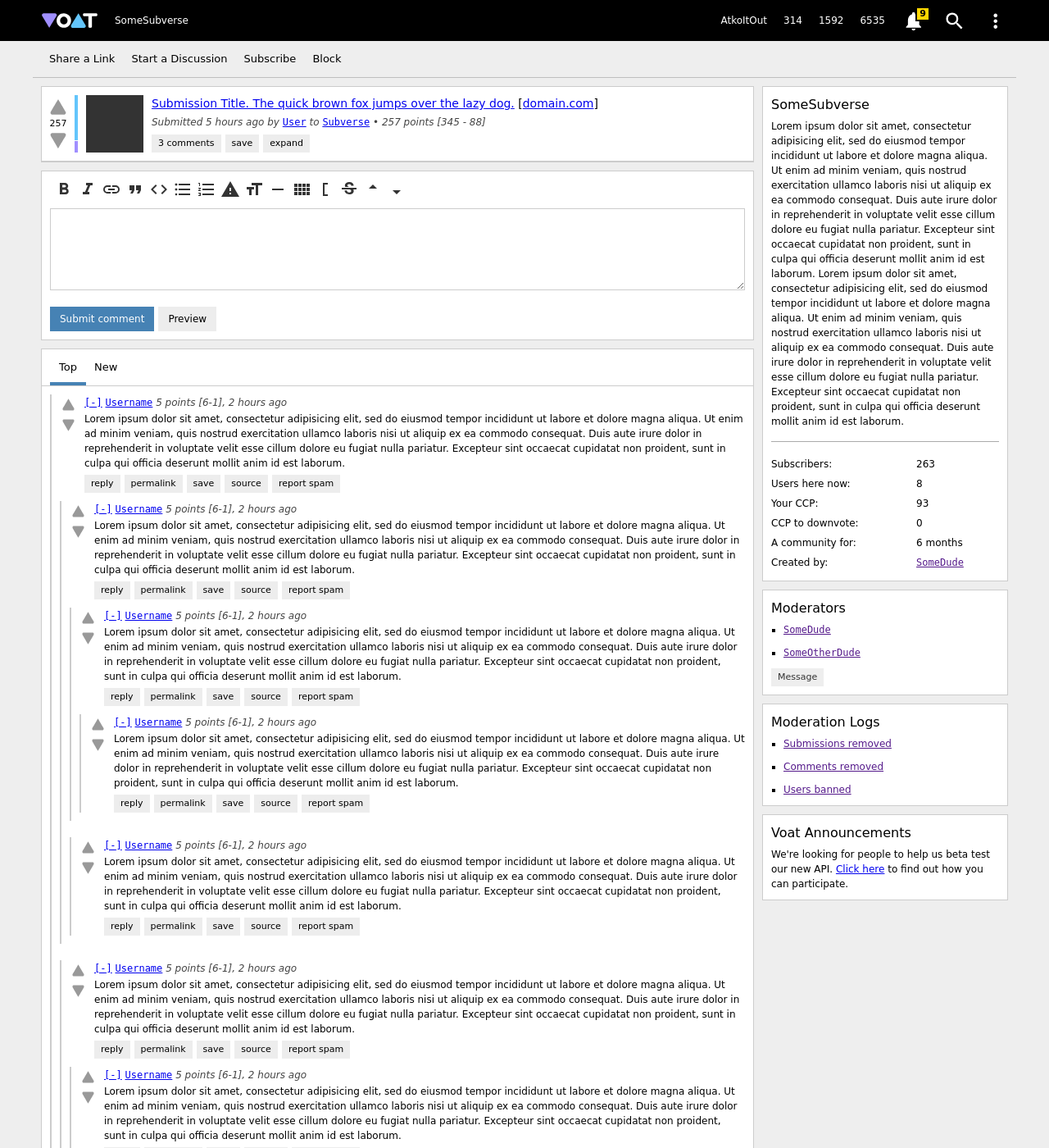
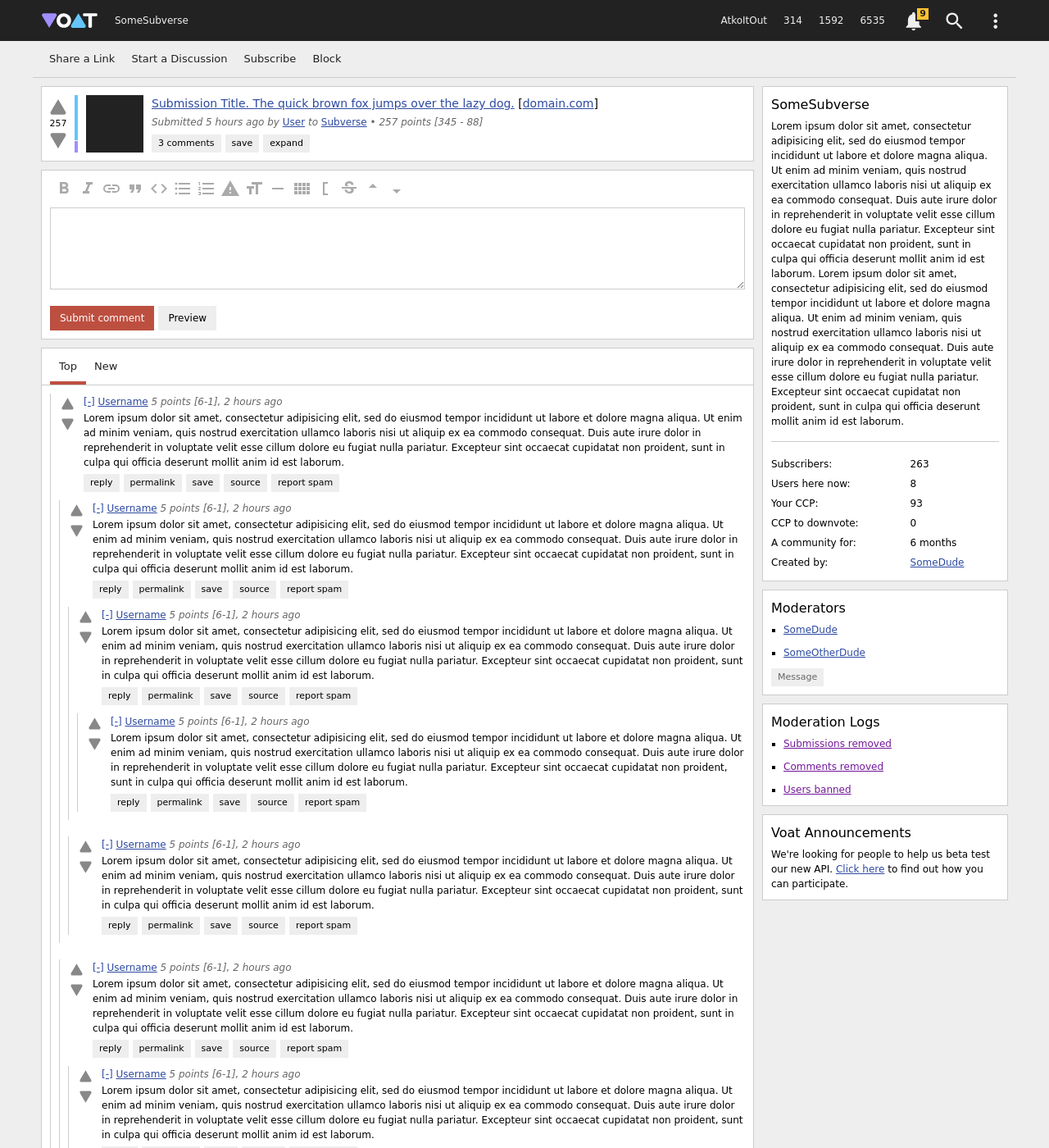
Before and after one commit to AmyAcker/Voatotype, a Jekyll site: the page built from voat.co/v/SomeSubverse/comments.html, in a window 1280 px wide and 1400 px high. Shown: the whole window at 82% size. Built offline with Jekyll 4.4.1, drawn with Linux system fonts in a browser that asks for light colours.

Commit message:
rewrite light theme with dark theme structure

```diff
--- a/_sass/themes/_light.scss
+++ b/_sass/themes/_light.scss
@@ -1,208 +1,182 @@
-// TABLE OF CONTENTS ////////////
+// Light theme
 
-    // Variables
+$gray-1: #222;
+$gray-2: #444;
+$gray-3: #666;
+$gray-4: #888;
+$gray-5: #aaa;
+$gray-6: #ccc;
+$gray-7: #eee;
 
-    // Base
+$blue:    #2D4AA1;
+$purple:  #741799;
+$orange:  #BD4F40;
+$yellow:  #FFC231;
 
-    // Layout
-        // launcher
-        // header
-        // footer
+$light-blue:     lighten($blue,    15%);
+$light-purple:   lighten($purple,  15%);
+$light-orange:   lighten($orange,  15%);
+$light-yellow:   lighten($yellow,  15%);
 
-    // Components
-        // box
-        // list
-        // input
-        // vote-arrows
-        // button
-        // toggle
+$dark-blue:       darken($blue,    15%);
+$dark-purple:     darken($purple,  15%);
+$dark-orange:     darken($orange,  15%);
+$dark-yellow:     darken($yellow,  15%);
 
-//////////////////////////////////
-
-
-
-// Variables
-
-$link-color: #00e;
-$link-color-hover: lighten($link-color, 15%);
-$link-color-visited: #551a8b;
-$link-color-visited-hover: lighten($link-color-visited, 15%);
-$header-color: black;
-$page-section-background: white;
 
 $upvote-color: #63C5FB;
 $downvote-color: #a08fff;
-$lightgray: transparentize(black, 0.93);
-$mediumgray: transparentize(black, 0.8);
-$darkgray: transparentize(black, 0.6);
-$red: #a00;
-$border-color: $mediumgray;
-$accent-color: steelblue;
-$accent-color-hover: darken($accent-color, 15%);
 
+$border-color: $gray-6;
 $border: 1px solid $border-color;
 
-$body-background: #eee;
-$content-background: white;
+.launcher {
+    background: $gray-1;
+    border: 1px solid $gray-1;
+    border-top: 0;
 
+    &__input:focus {
+        border-color: white !important;
+        color: white;
+    }
+}
 
-// Base
+.body {
+    background: $gray-7;
+    color: black;
 
-body {
-    background: $body-background;
+    &_-modal-is-open > .body__backdrop,
+    &_-launcher-is-open > .body__backdrop {
+        background: transparentize($gray-7, 0.05);
+    }
 }
 
 a {
-    color: $link-color;
+    color: $blue;
 
+    &:active,
     &:hover {
-        color: $link-color-hover;
+        color: $light-blue;
+        text-decoration: none;
+
+        &:visited {
+            color: $light-purple;
+        }
     }
 
     &:visited {
-        color: $link-color-visited;
-
-        &:hover {
-            color: $link-color-visited-hover;
-        }
+        color: $purple;
     }
-}
-
-table {
-
-}
-
-thead {
-    border-bottom: $border;
 }
 
 .username,
 .subverse {
-	font-family: "DejaVu Sans Mono";
-	font-style: normal;
-}
+    font-style: normal;
+    color: $blue !important;
 
-
-// Layout
-
-
-
-.body_-modal-is-open > .body__backdrop {
-    background: transparentize(white, 0.1);
-}
-
-.body_-launcher-is-open {
-
-    .body__backdrop {
-        background: transparentize(white, 0.1);
-    }
-
-    .header__logo path {
-        fill: #eee;
+    &:focus,
+    &:hover {
+        color: $light-blue !important;
+        text-decoration: none;
     }
 }
 
-.header {
-    background: $header-color;
-    color: white;
+hr {
+    background: $border-color;
+}
 
-    a:not(.button) {
-        color: white;
-        text-decoration: none;
+.input {
 
-        &:hover {
-            color: $upvote-color;
+    &__input,
+    &__select,
+    &__textarea {
+        background: transparent;
+        border: $border;
+        color: black;
+
+        &:focus {
+            border-color: $light-orange;
         }
+    }
+
+    &__select {
+        -webkit-appearance: none;
+        -moz-appearance: none;
+        appearance: none;
     }
 }
 
 
-.launcher {
-    background: #333;
-    color: white;
+.header {
+    background: $gray-1;
 
-    &__input {
-        color: white;
+    a {
+        color: $gray-7;
+        text-decoration: none;
+        outline: none;
 
-        &:focus {
-            border-color: #bbb !important;
+        &:focus,
+        &:hover {
+            color: $upvote-color !important;
         }
+    }
+
+    svg {
+        fill: $gray-7;
+    }
+
+    &__logo a:focus svg path,
+    &__logo a:hover svg path {
+        fill: $upvote-color !important;
     }
 }
 
 
-
-
-
-.footer {
-    background: black;
-    color: white;
-
-    a {
-        color: white;
-
-        &:hover {
-            color: $upvote-color;
-        }
-    }
-}
-
-
-// Components
-
 .box {
 
     &__details {
-        color: #444;
+        color: $gray-3;
         font-style: italic;
     }
 
     &__expository {
-        border-left: 3px solid #aaa;
-        background: #f5f5f5;
+        color: $gray-2;
+        font-style: italic;
+        background: $gray-7;
+        border-left: 4px solid $gray-3
     }
 
     &__thumbnail {
-        background: #111;
+        background: $gray-1;
     }
 
-    &--modal,
-    &--page-section {
-        background: $page-section-background;
-        border: $border;
-
-        &__title {
-            // border-bottom: $border;
-        }
+    &--modal {
+        background: white;
+        border: 1px solid $gray-5;
     }
 
-    &--subverse,
-    &--private-message,
-    &--submission {
-        border-bottom: $border;
+    &--page-section {
+        background: white;
+        border: $border;
     }
 
     &--submission {
-
-        &__thumbnail {
-            background: #333;
-        }
 
         &__vote-bar {
             background: $downvote-color;
 
             > div {
                 background: $upvote-color;
-                border-bottom: 1px solid $page-section-background;
+                border-bottom: 1px solid white;
             }
         }
     }
 
     &--comment {
-        border-left: 2px solid $border-color;
+        border-left: 1px solid $gray-6;
 
         &:hover {
-            border-color: #999;
+            border-color: $dark-blue;
         }
     }
 }
@@ -214,228 +188,173 @@
     }
 }
 
-.input {
+.vote-arrows {
 
-    &__input,
-    &__select,
-    &__textarea {
-        background: none;
-        border: $border;
+    &__arrow {
+        outline: none;
 
-        &:focus {
-            border-color: $accent-color;
-        }
-    }
-
-    &--checkbox,
-    &--radio {
-
-
-        &__fake-checkbox,
-        &__fake-radio {
-            border: 0.1rem solid $darkgray;
-
-            > div {
-                background: $accent-color;
-            }
+        svg {
+            fill: $gray-4;
         }
 
-        &__label:hover {
-
-            &,
-            & > .input__fake-checkbox {
-
-                color: $accent-color;
-                border-color: $accent-color;
-            }
+        &--up:focus svg,
+        &--up:hover svg {
+            fill: $upvote-color;
         }
 
-        &__true-checkbox:focus {
-
-            ~ label {
-                color: $accent-color;
-
-                & > div {
-                    border-color: $accent-color;
-                }
-            }
-        }
-
-    }
-}
-
-.vote-arrows {
-    fill: transparentize(black, 0.6);
-
-    &__arrow--up:hover {
-        fill: $upvote-color;
-    }
-
-    &__arrow--down:hover {
-        fill: $downvote-color;
-    }
-
-    &__arrow--disabled {
-        &,
-        &:hover {
-            fill: #ddd;
-            cursor: not-allowed;
-            stroke: red !important;
-            stroke-width: 1px !important;
-
+        &--down:focus svg,
+        &--down:hover svg {
+            fill: $downvote-color;
         }
     }
 }
 
 .button {
+    outline: none;
 
     &--loud {
+        background: $orange;
+        color: white !important;
 
-        &,
-        &:visited {
-            background: $accent-color;
-            color: white;
-        }
-
-        &:hover,
-        &:visited:hover {
-            background: $accent-color-hover;
-            color: white;
+        &:focus,
+        &:hover {
+            background: $dark-orange;
         }
     }
 
     &--quiet {
+        background: $gray-7;
+        color: black !important;
 
-        &,
-        &:visited {
-            background: $lightgray;
-            color: black;
-        }
-
-        &:hover,
-        &:visited:hover {
-            background: $accent-color-hover;
-            color: white;
-        }
-    }
-
-    &--launcher {
-        &,
-        &:visited {
-            color: black;
-        }
-
-        &:hover,
-        &:visited:hover {
-            background: $lightgray;
-            color: black;
+        &:focus,
+        &:hover {
+            background: $gray-3;
+            color: white !important;
         }
     }
 
     &--serious {
-        background: $red;
-        color: white;
+        @extend .button--loud;
 
+        &:focus,
         &:hover {
-            background: darken($red, 10%);
+            background: #D10076;
+            color: $gray-7 !important;
         }
     }
 
     &--disabled {
+        background: $gray-7;
+        color: $gray-3 !important;
+        cursor: not-allowed;
+    }
 
-        &,
-        &:hover,
-        &:visited,
-        &:visited:hover {
-            background: #eee;
-            color: #333;
-            cursor: not-allowed;
+    &--header {
+
+        &__number {
+            font-weight: bold;
+            background: $yellow;
+            color: $gray-1;
+            border: 2px solid $gray-1;
+        }
+
+        &:focus svg,
+        &:hover svg {
+            fill: $upvote-color;
         }
     }
 
     &--tab {
-        &,
-        &:hover,
-        &:visited,
-        &:visited:hover {
-            color: black;
+        color: $gray-1 !important;
+
+        &--inactive:focus,
+        &--inactive:hover {
+            border-bottom: 4px solid $gray-6;
         }
 
         &--active {
-            border-bottom: 4px solid $accent-color;
-        }
+            border-bottom: 4px solid $orange;
 
-        &--inactive {
-
+            &:focus,
             &:hover {
-                border-bottom: 4px solid $mediumgray;
-            }
-        }
-
-        &--disabled {
-            &,
-            &:hover,
-            &:visited,
-            &:visited:hover {
-                color: #777;
-                cursor: not-allowed;
-                border-color: transparent;
+                border-color: $dark-orange;
             }
         }
     }
 
-    &--header {
 
+    &--formatting {
         svg {
-            fill: white;
+            fill: $gray-5;
         }
 
-        &__number {
-            font-weight: bold;
-            background: gold;
-            color: $header-color;
-            border: 2px solid $header-color;
-        }
-    }
-
-    &--header:hover svg {
-        fill: $upvote-color;
-    }
-
-    &--formatting {
-        fill: #333;
-
-        &:hover {
-            fill: $accent-color;
+        &:focus svg,
+        &:hover svg {
+            fill: $dark-orange;
         }
     }
 }
 
 .toggle {
+    // The "fake" toggle is the part the visible part.
+
+    // The "real" toggle is invisible and its states
+    // (e.g. :checked and :focus) are used to apply
+    // styling to the fake toggle.
+
+    // This results in a nicer looking toggle while
+    // fully maintaining accessibility.
 
     &__checkbox-fake,
     &__radio-fake {
-        border: 1px solid $darkgray;
-    }
+            // Base border of the fake checkbox
+            border: $border;
+        }
 
     &__checkbox-real,
     &__radio-real {
 
-        &:hover + label,
-        &:focus + label {
-            color: $accent-color;
+        &:checked + label > .toggle__checkbox-fake,
+        &:checked + label > .toggle__radio-fake {
+            // Border color of the fake checkbox when :checked
+            border-color: $light-blue;
 
-            > .toggle__checkbox-fake {
-                border-color: $accent-color;
+            &::before {
+                // Background of the fake checkbox when :checked
+                background: $light-blue;
             }
         }
 
-        &:checked + label > .toggle__checkbox-fake,
-        &:checked + label > .toggle__radio-fake {
-            border-color: $accent-color;
+        &:focus + label {
+            // Color of the label text when checkbox has :focus
+            // (for navigating with tab)
+            color: $blue;
+
+            > .toggle__checkbox-fake,
+            > .toggle__radio-fake {
+                // Border color of the fake checkbox when checkbox has :focus
+                border-color: $blue;
+
+                &::before {
+                    // Background of the fake checkbox when checkbox has :focus
+                    background: $blue;
+                }
+            }
+        }
+    }
+
+    &__label:hover {
+        // Color of the label text when :hovered over
+        color: $blue;
+
+        > .toggle__checkbox-fake,
+        > .toggle__radio-fake {
+            // Border color of fake toggle when label is :hovered over
+            border-color: $blue !important;
 
             &::before {
-                background: $accent-color;
+                // Background of fake toggle when label is :hovered over
+                background: $blue !important;
             }
         }
     }
```
